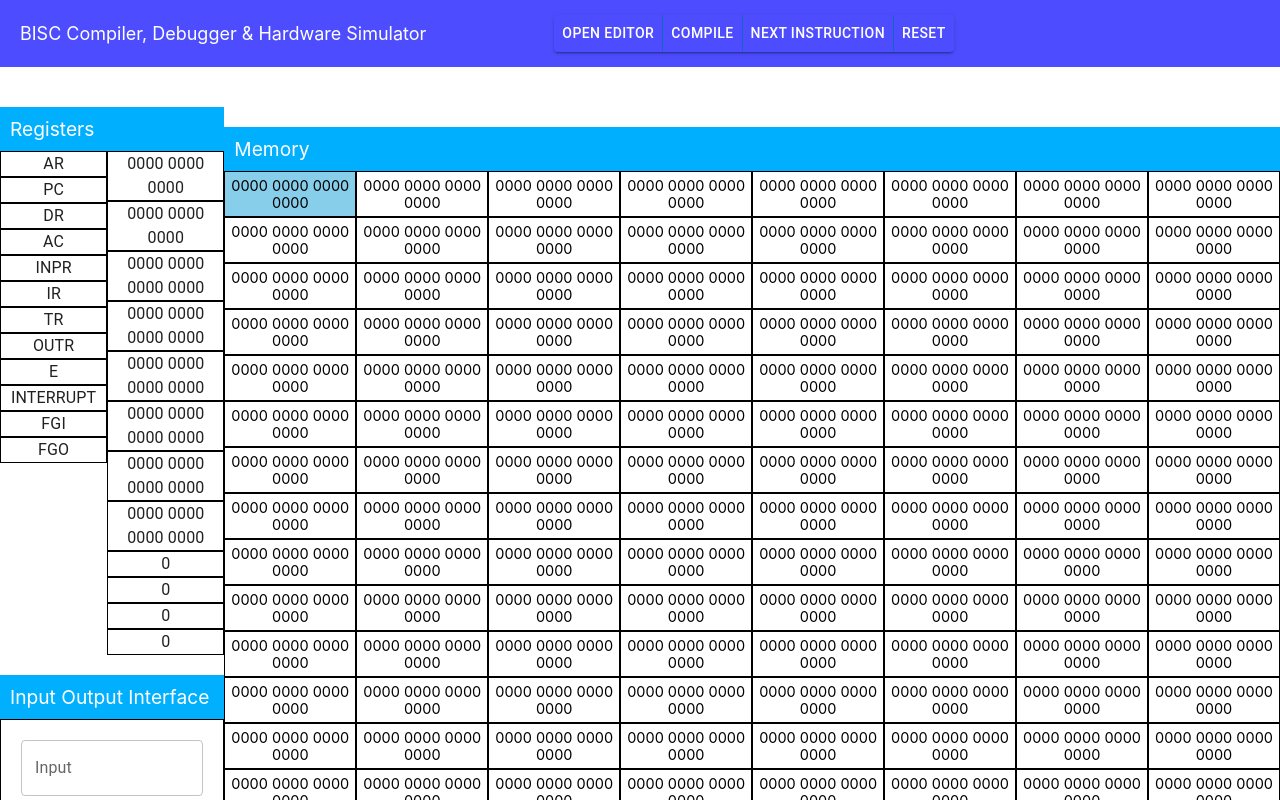
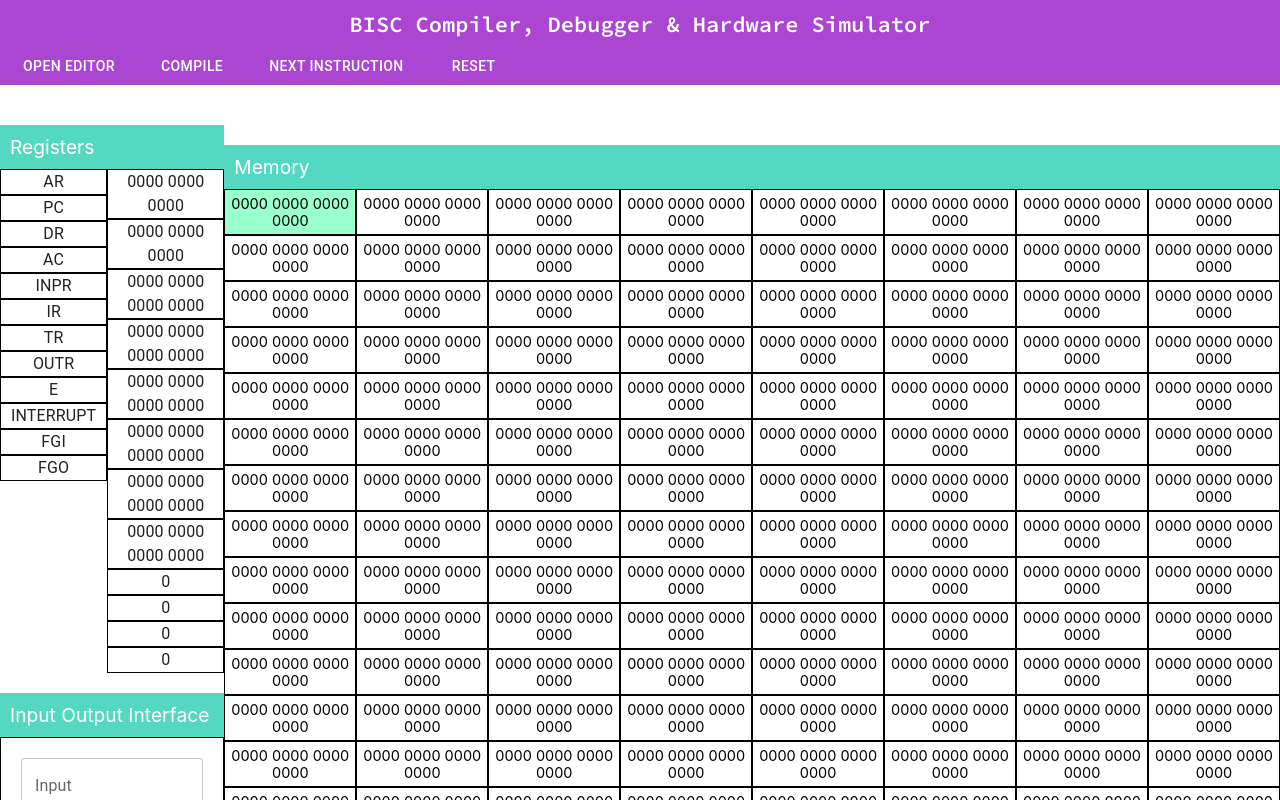
Before and after one commit to Samarthya2912/CISC-Compiler-and-Resource-Simulator, a React (Create React App) app: page / in a window 1280 px wide. Shown: the top 800 px of the page. Built offline with nearby package versions, Linux system fonts and the light colour scheme.

Commit message:
UI adjustments and color schema

```diff
--- a/src/App.css
+++ b/src/App.css
@@ -1,3 +1,5 @@
+@import url('https://fonts.googleapis.com/css2?family=Source+Code+Pro:wght@600&display=swap');
+
 .App {
   text-align: center;
   display: flex;
--- a/src/components/ActionButtons.js
+++ b/src/components/ActionButtons.js
@@ -11,29 +11,27 @@ const ActionButtons = () => {
   const [setNewMachineState, resetMachine] = useExecute();
   const [, setOpen] = useContext(editorContext);
 
-
   return (
-    <>
-      <ButtonGroup variant="contained" sx={{ margin: "15px", marginLeft: "10vw", borderColor: "white" }}>
-        <Button variant="text" onClick={() => setOpen(true)} sx={{ color: "white" }}>Open Editor</Button>
-        <Button variant="text" onClick={() => allocateMemory(code)} sx={{ color: "white" }}>
+    <div style={{ backgroundColor: "#ab46d2" }}>
+        <Button variant="text" onClick={() => setOpen(true)} sx={{ color: "white", margin: "0 15px" }}>
+          Open Editor
+        </Button>
+        <Button variant="text" onClick={() => allocateMemory(code)} sx={{ color: "white", margin: "0 15px" }}>
           COMPILE
         </Button>
         <Button
-          variant="text"
-          sx={{ color: "white" }}
+          variant="text" sx={{ color: "white", margin: "0 15px" }}
           onClick={() => {
             setNewMachineState();
           }}
         >
           NEXT INSTRUCTION
         </Button>
-        <Button variant="text" onClick={resetMachine} sx={{ color: "white" }}>
+        <Button variant="text" onClick={resetMachine} sx={{ color: "white", margin: "0 15px" }}>
           RESET
         </Button>
-      </ButtonGroup>
       {error && <Alert severity="error">Compilation error: {error}</Alert>}
-    </>
+    </div>
   );
 };
 
--- a/src/components/CustomHeader.js
+++ b/src/components/CustomHeader.js
@@ -8,7 +8,7 @@ const CustomHeader = (props) => {
         maxWidth: "100%",
         minWidth: "100%",
         overflow: "hidden",
-        backgroundColor: "#00B0FF",
+        backgroundColor: "#55D8C1",
         color: "white",
         fontSize: "larger",
         display: "flex",
--- a/src/components/Memory.js
+++ b/src/components/Memory.js
@@ -16,7 +16,7 @@ const Memory = () => {
               <div
                 key={row_index*8+col_index}
                 className="word"
-                style={{ backgroundColor: (resources.registers['PC'].to_decimal() === row_index*8+col_index)?"skyblue":"", fontSize: "14.5px" }}
+                style={{ backgroundColor: (resources.registers['PC'].to_decimal() === row_index*8+col_index)?"#99FFCD":"", fontSize: "14.5px" }}
               >
                 {word.to_string()}
               </div>
--- a/src/components/Navbar.css
+++ b/src/components/Navbar.css
@@ -1,8 +1,13 @@
 .navbar {
-    background-color: #4D4DFF;
-    display: flex;
-    align-items: center;
-    font-size: large;
-    padding: 0 20px;
-    /* margin-right: 50px; */
+  background-color: #ab46d2;
+  display: flex;
+  justify-content: center;
+  align-items: center;
+  font-size: 22px;
+  padding: 10px 20px;
+  font-family: "Source Code Pro", monospace;
 }
+
+.main-header {
+  color: white;
+}
--- a/src/components/Navbar.js
+++ b/src/components/Navbar.js
@@ -4,10 +4,12 @@ import "./Navbar.css";
 
 const Navbar = () => {
   return (
+    <header>
     <nav className="navbar">
-      <div style={{ color: "white" }}>BISC Compiler, Debugger & Hardware Simulator</div>
-      <ActionButtons />
+      <div className="main-header">BISC Compiler, Debugger & Hardware Simulator</div>
     </nav>
+    <ActionButtons />
+    </header>
   );
 };
 
```
